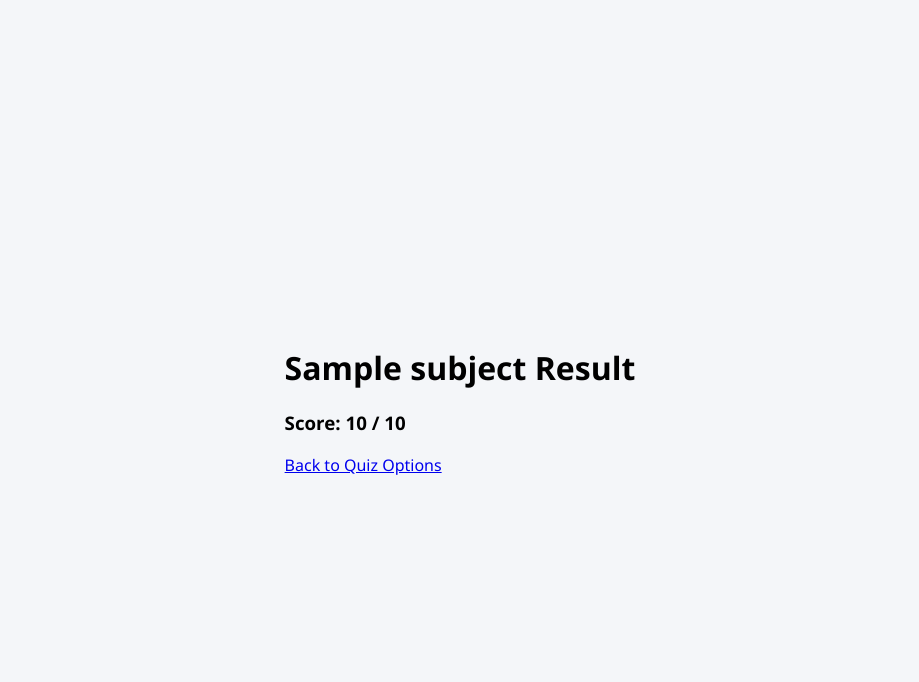
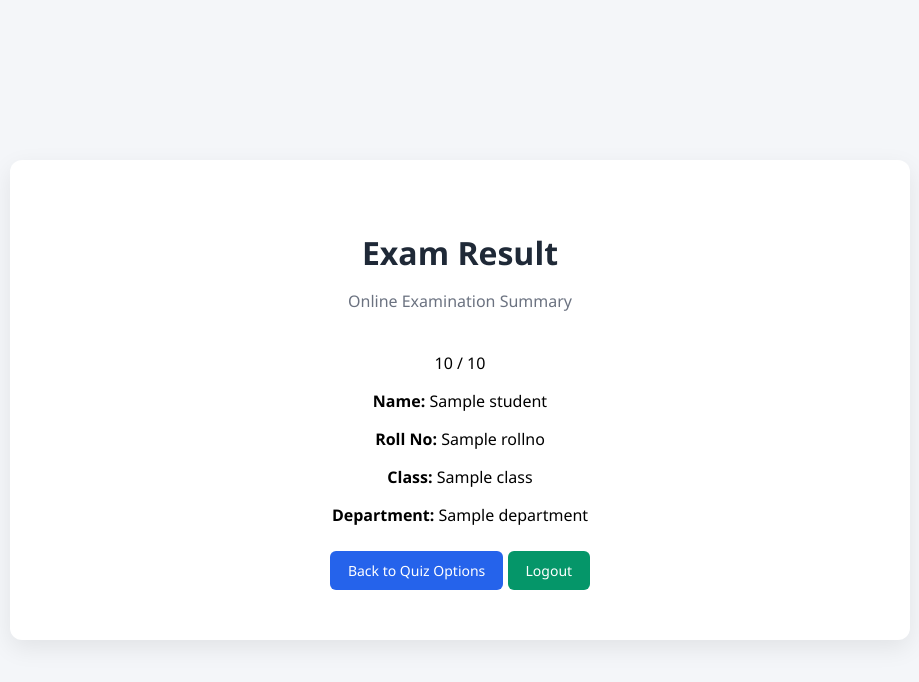
Before and after one commit to almubeen-official/final-year-quiz-game-application-, a Flask app: template templates/result.html in a window 1280 px wide. Shown: the top 682 px of the page, without its empty margins (180-1099 px from the left). Run offline with Flask 3, Linux system fonts and the light colour scheme; the template is opened without the code that fills it: most values are stand-ins (such as "Sample title", 1, 10 or a date in 2020).

Commit message:
Update result.html

```diff
--- a/templates/result.html
+++ b/templates/result.html
@@ -1,16 +1,49 @@
 <!DOCTYPE html>
 <html>
 <head>
-    <title>Result</title>
-    <link rel="stylesheet" href="{{ url_for('static', filename='style.css') }}">
+    <title>Exam Result</title>
+    <link rel="stylesheet"
+          href="{{ url_for('static', filename='style.css') }}">
 </head>
+
 <body>
 
-<div class="container">
-    <h1>{{ subject }} Result</h1>
-    <h3>Score: {{ score }} / {{ total }}</h3>
+<div class="dashboard-wrapper">
 
-    <a href="/options">Back to Quiz Options</a>
+    <div class="dashboard-box result-box">
+
+        <h1>Exam Result</h1>
+        <p class="subtitle">Online Examination Summary</p>
+
+        <!-- SCORE -->
+        <div class="score-circle">
+            {{ score }} / {{ total }}
+        </div>
+
+        <!-- STUDENT DETAILS -->
+        <div class="result-details">
+
+            <p><strong>Name:</strong> {{ student.name }}</p>
+            <p><strong>Roll No:</strong> {{ student.rollno }}</p>
+            <p><strong>Class:</strong> {{ student.class }}</p>
+            <p><strong>Department:</strong> {{ student.department }}</p>
+
+        </div>
+
+        <div style="margin-top:25px;">
+
+            <a href="/options" class="role-btn">
+                Back to Quiz Options
+            </a>
+
+            <a href="/" class="role-btn staff">
+                Logout
+            </a>
+
+        </div>
+
+    </div>
+
 </div>
 
 </body>
```
